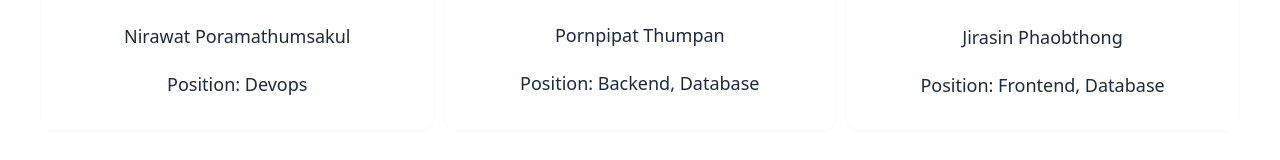
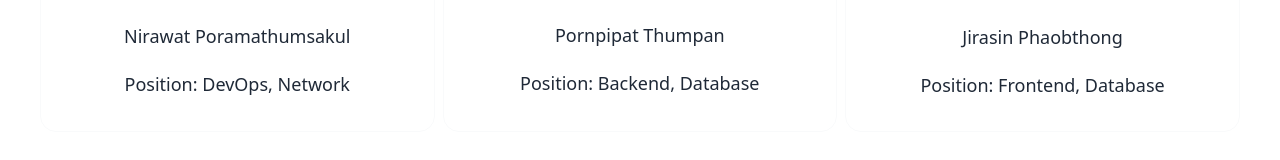
Before and after one commit to Patrick-Tech-SH/222_Front-end, a Vue app: page /about in a window 1280 px wide. Shown: the part 664-824 px from the top of the page. Built offline with nearby package versions, Linux system fonts and the light colour scheme.

Commit message:
update position

```diff
--- a/src/views/About.vue
+++ b/src/views/About.vue
@@ -13,7 +13,7 @@
         <div class="card-body gap-5 items-center">
           <h2 class="card-title text-lg lg:text-xl">62130500046</h2>
           <p class="text-md lg:text-lg">Nirawat Poramathumsakul</p>
-          <p class="text-md lg:text-lg">Position: Devops</p>
+          <p class="text-md lg:text-lg">Position: DevOps, Network</p>
         </div>
       </div>
 
```
